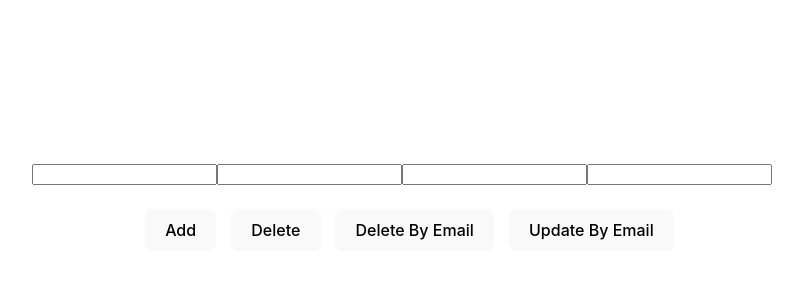
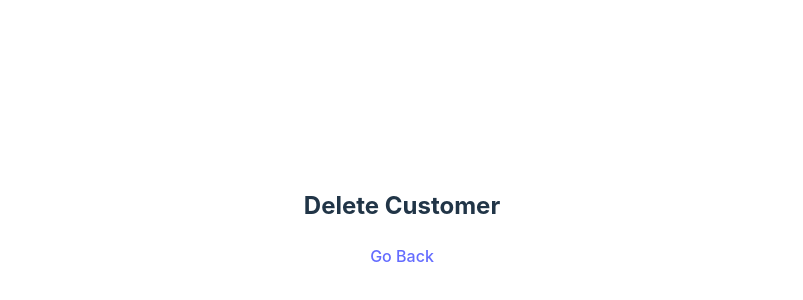
Before and after one commit to ShenanVindinu/react-Concepts, a React (Vite) app: page /add in a window 1280 px wide. Shown: the part 182-482 px from the top of the page, without its empty margins (238-1041 px from the left). Built offline with nearby package versions, Linux system fonts and the light colour scheme.

Commit message:
React Routing

```diff
--- a/package.json
+++ b/package.json
@@ -11,7 +11,8 @@
   },
   "dependencies": {
     "react": "^18.3.1",
-    "react-dom": "^18.3.1"
+    "react-dom": "^18.3.1",
+    "react-router": "^7.0.2"
   },
   "devDependencies": {
     "@eslint/js": "^9.13.0",
--- a/src/App.tsx
+++ b/src/App.tsx
@@ -1,65 +1,24 @@
 import './App.css'
-import {useState} from "react";
-import {Customer} from "./models/Customer.ts";
+import {createBrowserRouter, RouterProvider} from "react-router";
+import Dashboard from "./pages/Dashboard.tsx";
+import UpdateCustomer from "./pages/UpdateCustomer.tsx";
+import DeleteCustomer from "./pages/DeleteCustomer.tsx";
+import AddCustomer from "./pages/AddCustomer.tsx";
 
 
 
 function App() {
 
-    const [customers, setCustomers] = useState<Customer[]>([]);
-
-    const [name, setName] = useState("");
-    const [email, setEmail] = useState("");
-    const [phone, setPhone] = useState("");
-    const [address, setAddress] = useState("");
-
-    const addCustomer = () => {
-        console.log(name, email, phone, address);
-        const newCustomer = new Customer(name, email, phone, address);
-
-        setCustomers((customers) => [...customers, newCustomer]);
-    }
-
-    const deleteCustomer = () => {
-        setCustomers((customers) => customers.slice(0,-1));
-    }
-
-    const deleteByEmail = () => {
-        const newCustomer = new Customer(name, email, phone, address);
-        setCustomers((customers) => customers.filter(
-            (customer) => customer.email !== newCustomer.email)
-        );
-    }
-
-    const updateCustomer = () => {
-        const newCustomer = customers.map((customer) => customer.email == email
-        ? {...customer, name:name, phone:phone, address:address, email:email} : customer);
-
-        setCustomers(newCustomer)
-    }
+    const routes = createBrowserRouter([
+        {path:'', element: <Dashboard/>},
+        {path:'/add', element: <AddCustomer/>},
+        {path:'/update', element: <UpdateCustomer/>},
+        {path:'/delete', element: <DeleteCustomer/>}
+    ])
 
     return (
         <>
-            <input name={"name"} type={"text"} onChange={(e) => setName(e.target.value)} />
-            <input name={"email"} type={"text"} onChange={(e) => setEmail(e.target.value)} />
-            <input name={"phone"} type={"text"} onChange={(e) => setPhone(e.target.value)} />
-            <input name={"address"} type={"text"} onChange={(e) => setAddress(e.target.value)} />
-
-            <br/>
-            <br/>
-
-            <button className={"button"} onClick={addCustomer}>Add</button>
-            <button className={"button"} onClick={deleteCustomer}>Delete</button>
-            <button className={"button"} onClick={deleteByEmail}>Delete By Email</button>
-            <button className={"button"} onClick={updateCustomer}>Update By Email</button>
-
-            <br/>
-            <br/>
-
-            {customers.map((customer) => (
-                <h3>{customer.name + " | " + customer.email + " | " + customer.phone + " | " + customer.address}</h3>
-            ))}
-
+            <RouterProvider router={routes}/>
         </>
     );
 }
--- /dev/null
+++ b/src/pages/AddCustomer.tsx
@@ -0,0 +1,10 @@
+import {Link} from "react-router";
+
+export default function DeleteCustomer() {
+    return (
+        <>
+            <h2>Delete Customer</h2>
+            <Link to={'/'}>Go Back</Link>
+        </>
+    )
+}
--- /dev/null
+++ b/src/pages/Dashboard.tsx
@@ -0,0 +1,12 @@
+import {Link} from "react-router";
+
+export default function Dashboard() {
+    return (
+        <>
+            <h2>DashBoard</h2>
+            <Link to={'/add'}>Add Customer </Link> <br/>
+            <Link to={'/update'}>Update Customer </Link> <br/>
+            <Link to={'/delete'}>Delete Customer </Link> <br/>
+        </>
+    )
+}
--- /dev/null
+++ b/src/pages/DeleteCustomer.tsx
@@ -0,0 +1,10 @@
+import {Link} from "react-router";
+
+export default function DeleteCustomer() {
+    return (
+        <>
+            <h2>Delete Customer</h2>
+            <Link to={'/'}>Go Back</Link>
+        </>
+    )
+}
--- /dev/null
+++ b/src/pages/UpdateCustomer.tsx
@@ -0,0 +1,10 @@
+import {Link} from "react-router";
+
+export default function UpdateCustomer() {
+    return (
+        <>
+            <h2>Update Customer</h2>
+            <Link to={'/'}>Go Back</Link>
+        </>
+    )
+}
```
Also changed, not shown: 1 other file (tests, documents, lock files or other folders).
